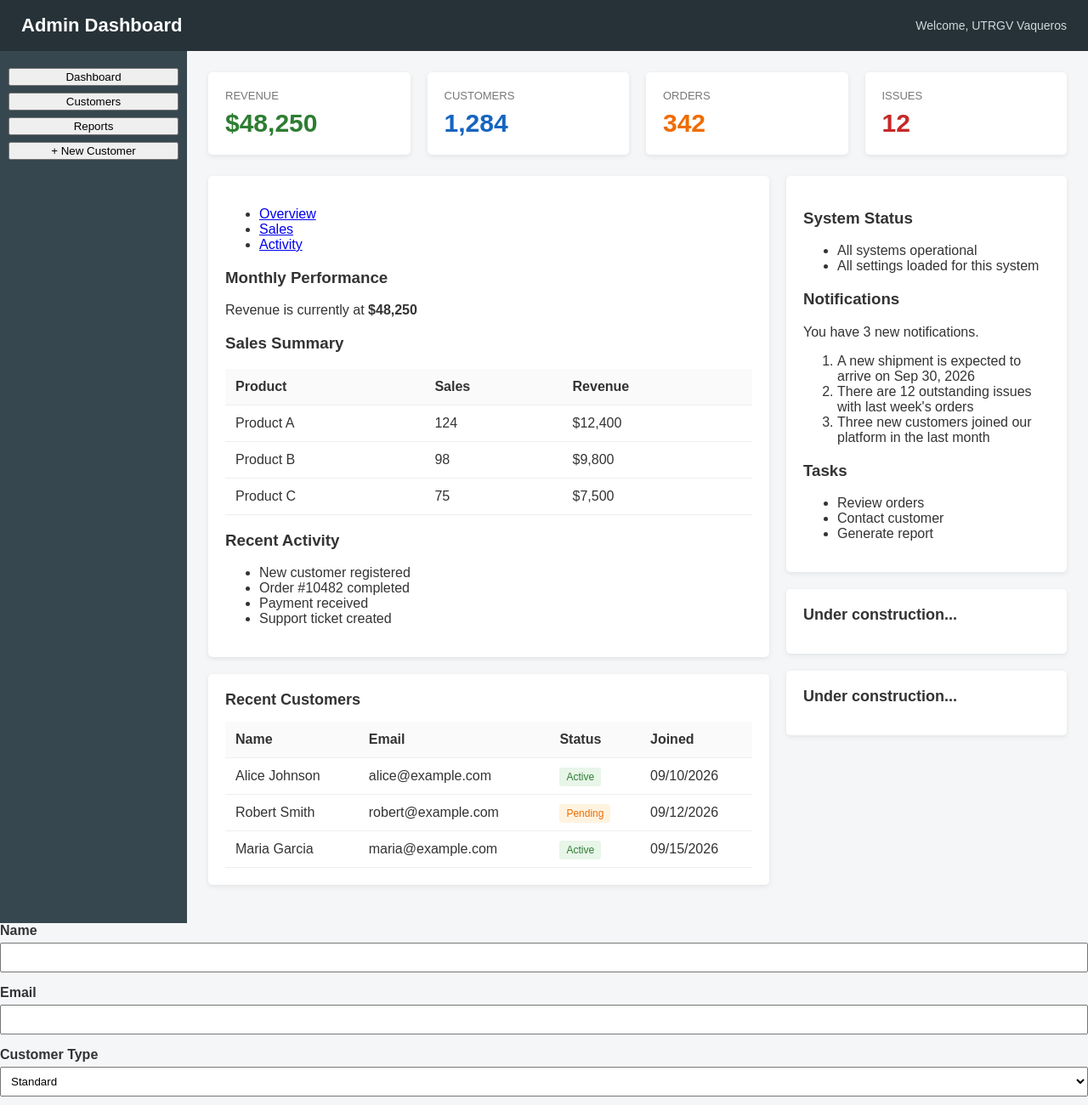
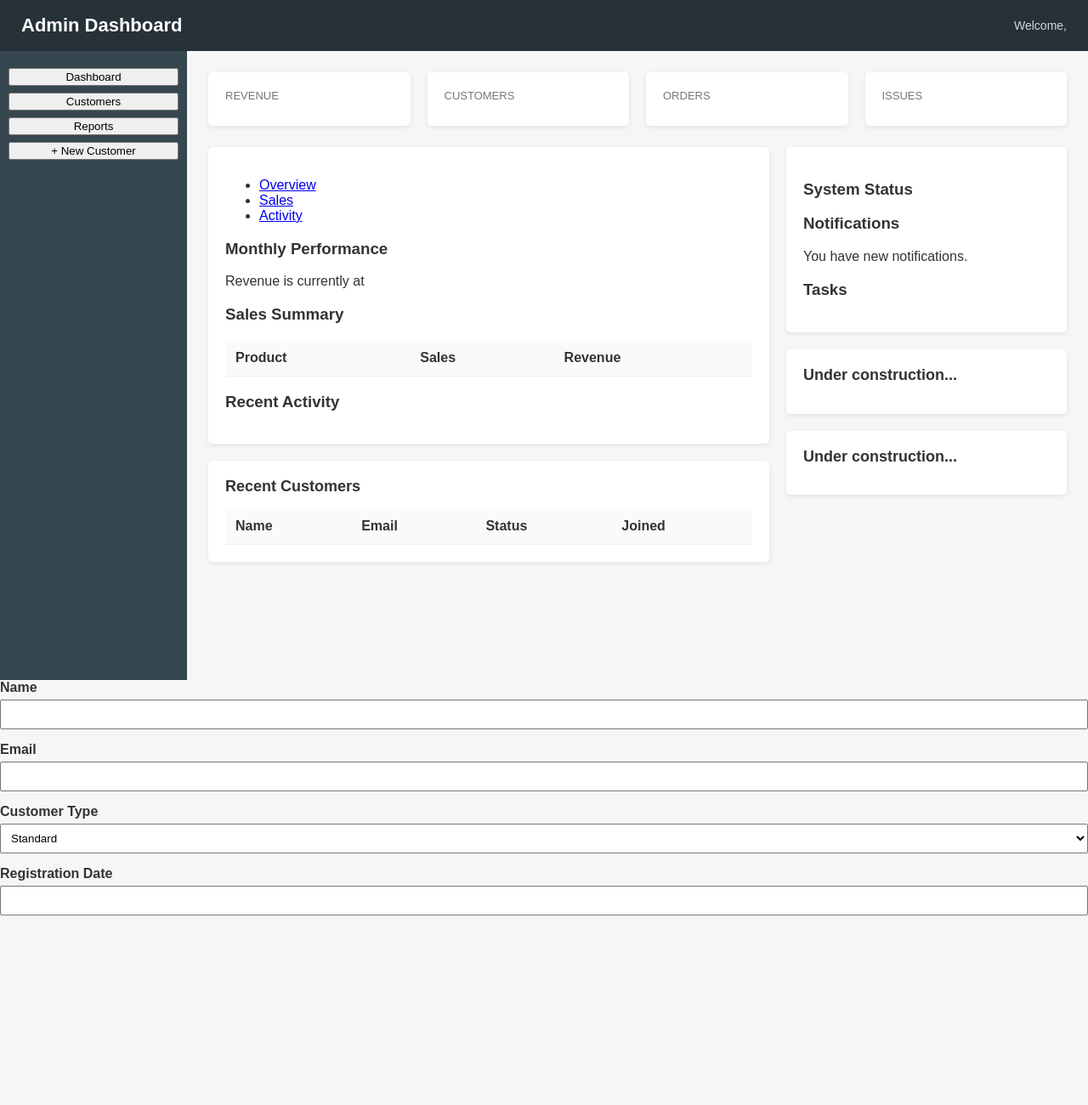
Before and after one commit to EddieHutrgv/3330-homework-3, a plain HTML site: page index.html in a window 1280 px wide. Shown: the top 1300 px of the page at 85% size. After the commit the page ends 1092 px from the top, so only its background shows below. Drawn offline with nearby package versions, Linux system fonts and the light colour scheme.

Commit message:
Everything removed from HTML file

```diff
--- a/index.html
+++ b/index.html
@@ -15,7 +15,7 @@
 <body>
     <header class="header">
         <h1>Admin Dashboard</h1>
-        <div class="user-info">Welcome, <span id="username">UTRGV Vaqueros</span></div>
+        <div class="user-info">Welcome, <span id="username"></span></div>
     </header>
 
     <div class="dashboard">
@@ -40,19 +40,19 @@
             <section class="stats">
                 <div class="card" id="card-revenue">
                     <div class="stat-title">Revenue</div>
-                    <div class="stat-value green"><span class="revenue-amt">$48,250</span></div>
+                    <div class="stat-value green"><span class="revenue-amt"></span></div>
                 </div>
                 <div class="card" id="card-customers">
                     <div class="stat-title">Customers</div>
-                    <div class="stat-value blue"><span id="customer-num">1,284</span></div>
+                    <div class="stat-value blue"><span id="customer-num"></span></div>
                 </div>
                 <div class="card" id="card-orders">
                     <div class="stat-title">Orders</div>
-                    <div class="stat-value orange"><span id="orders-amt">342</span></div>
+                    <div class="stat-value orange"><span id="orders-amt"></span></div>
                 </div>
                 <div class="card" id="card-issues">
                     <div class="stat-title">Issues</div>
-                    <div class="stat-value red"><span id="issues-amt">12</span></div>
+                    <div class="stat-value red"><span id="issues-amt"></span></div>
                 </div>
             </section>
 
@@ -69,7 +69,7 @@
 
                             <div id="tab-overview">
                                 <h3>Monthly Performance</h3>
-                                <p>Revenue is currently at <strong class="revenue-amt">$48,250</strong></p>
+                                <p>Revenue is currently at <strong class="revenue-amt"></strong></p>
                             </div>
 
                             <div id="tab-sales">
@@ -84,23 +84,7 @@
                                     </thead>
 
                                     <tbody id="salesTableBody">
-                                        <tr>
-                                            <td>Product A</td>
-                                            <td>124</td>
-                                            <td>$12,400</td>
-                                        </tr>
 
-                                        <tr>
-                                            <td>Product B</td>
-                                            <td>98</td>
-                                            <td>$9,800</td>
-                                        </tr>
-
-                                        <tr>
-                                            <td>Product C</td>
-                                            <td>75</td>
-                                            <td>$7,500</td>
-                                        </tr>
                                     </tbody>
                                 </table>
                             </div>
@@ -108,10 +92,7 @@
                             <div id="tab-activity">
                                 <h3>Recent Activity</h3>
                                 <ul id="activity-list">
-                                    <li>New customer registered</li>
-                                    <li>Order #10482 completed</li>
-                                    <li>Payment received</li>
-                                    <li>Support ticket created</li>
+
                                 </ul>
                             </div>
 
@@ -133,25 +114,7 @@
                             </thead>
 
                             <tbody id="customerTableBody">
-                                <tr>
-                                    <td>Alice Johnson</td>
-                                    <td>alice@example.com</td>
-                                    <td><span class="status status-active">Active</span></td>
-                                    <td>09/10/2026</td>
-                                </tr>
-                                <tr>
-                                    <td>Robert Smith</td>
-                                    <td>robert@example.com</td>
-                                    <td><span class="status status-pending">Pending</span></td>
-                                    <td>09/12/2026</td>
-                                </tr>
 
-                                <tr>
-                                    <td>Maria Garcia</td>
-                                    <td>maria@example.com</td>
-                                    <td><span class="status status-active">Active</span></td>
-                                    <td>09/15/2026</td>
-                                </tr>
                             </tbody>
                         </table>
                     </section>
@@ -165,28 +128,23 @@
                             <div>
                                 <p class="green">
                                     <ul id="system-status-list">
-                                        <li>All systems operational</li>
-                                        <li>All settings loaded for this system</li>
+
                                     </ul>
                                 </p>
                             </div>
 
                             <h3>Notifications</h3>
                             <div>
-                                <p>You have <span id="notification-num">3</span> new notifications.</p>
+                                <p>You have <span id="notification-num"></span> new notifications.</p>
                                 <ol id="notifications-list">
-                                    <li>A new shipment is expected to arrive on Sep 30, 2026</li>
-                                    <li>There are 12 outstanding issues with last week's orders </li>
-                                    <li>Three new customers joined our platform in the last month</li>
+
                                 </ol>
                             </div>
 
                             <h3>Tasks</h3>
                             <div>
                                 <ul id="tasks-list">
-                                    <li>Review orders</li>
-                                    <li>Contact customer</li>
-                                    <li>Generate report</li>
+
                                 </ul>
                             </div>
 
```
